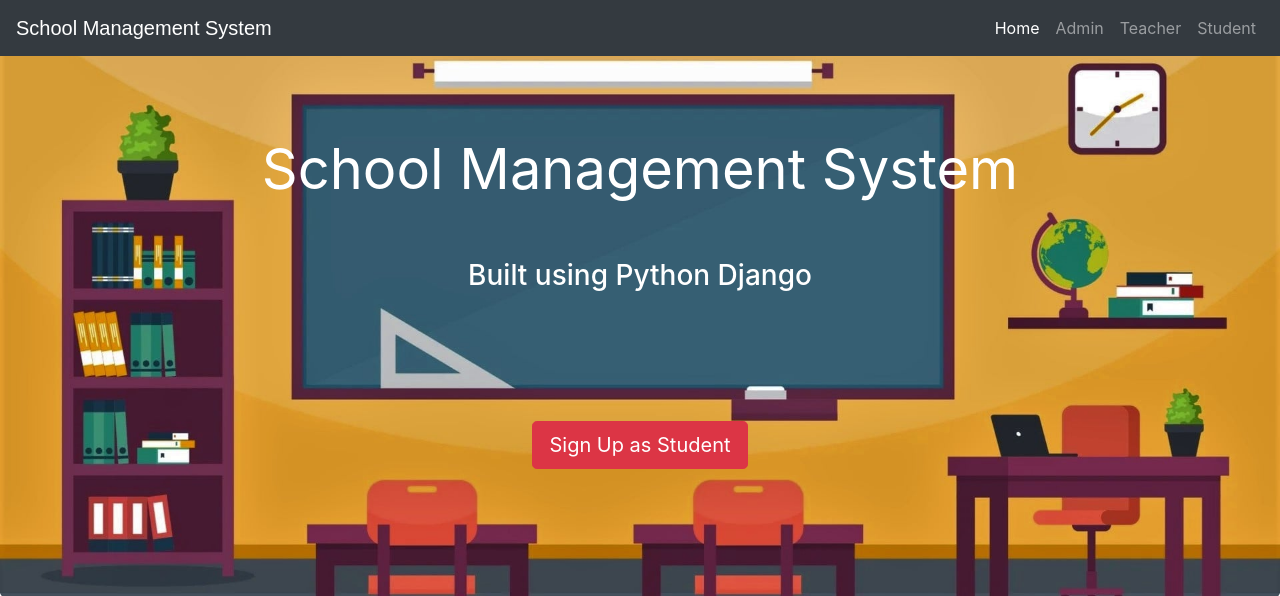
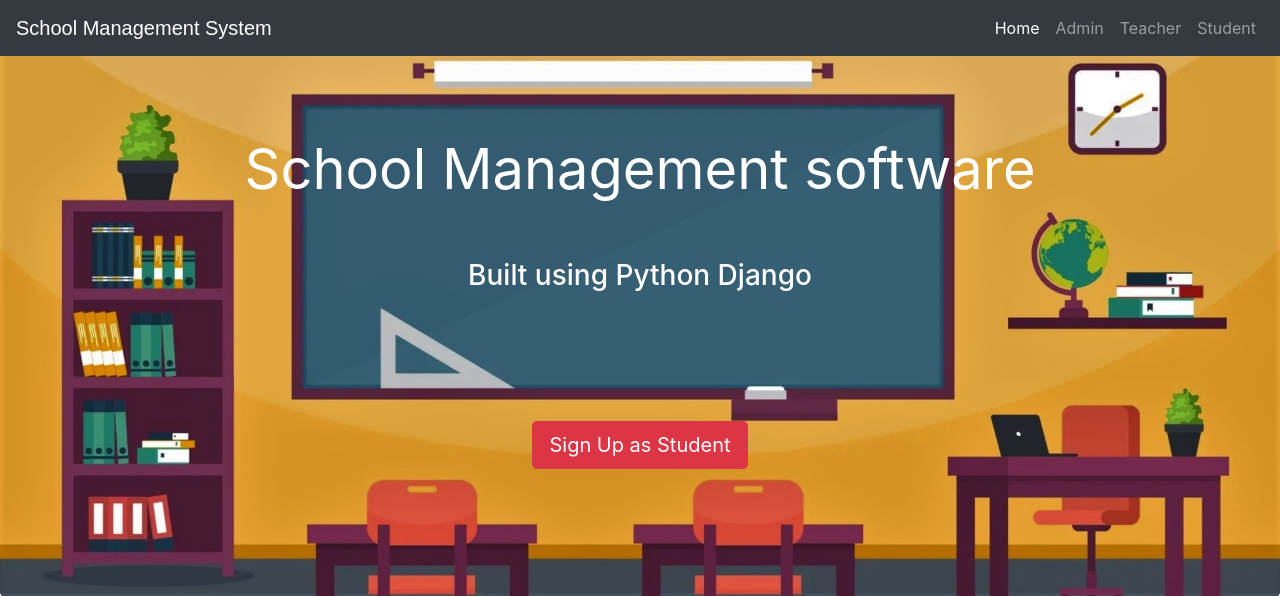
Before and after one commit to gauravmandalme/school, a Django app: page / in a window 1280 px wide. Shown: the top 596 px of the page. Run offline with Django 3.2, Linux system fonts and the light colour scheme; some libraries are stand-ins or nearby versions.

Commit message:
Update index.html

```diff
--- a/templates/school/index.html
+++ b/templates/school/index.html
@@ -45,7 +45,7 @@
   <br>
   <div class="jumbotron" style="margin-bottom: 0px;margin-top: 0px;">
     <br>
-    <h1 class="display-4 glow"><b>School Management System</b></h1>
+    <h1 class="display-4 glow"><b>School Management software</b></h1>
 
     <br><br>
     <h3 class="text-center" style="color:white;">Built using Python Django</h3>
```
